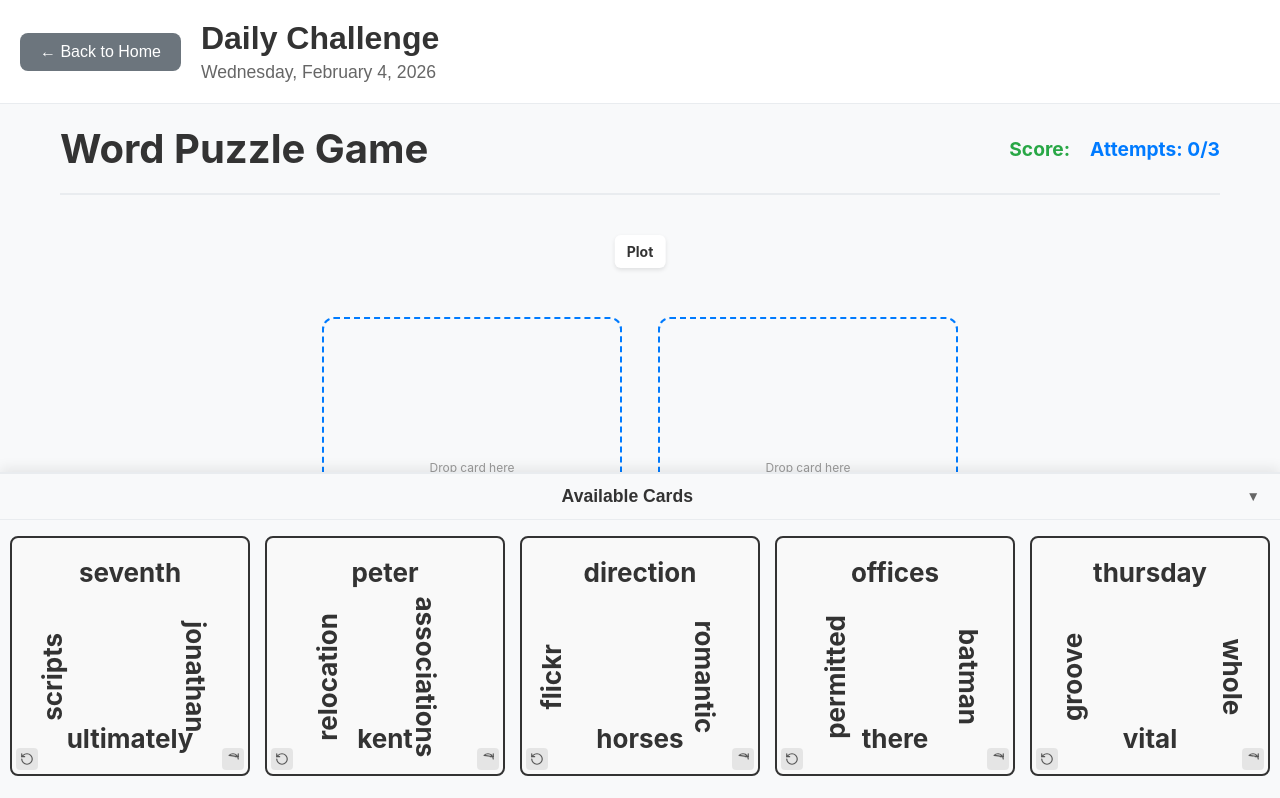
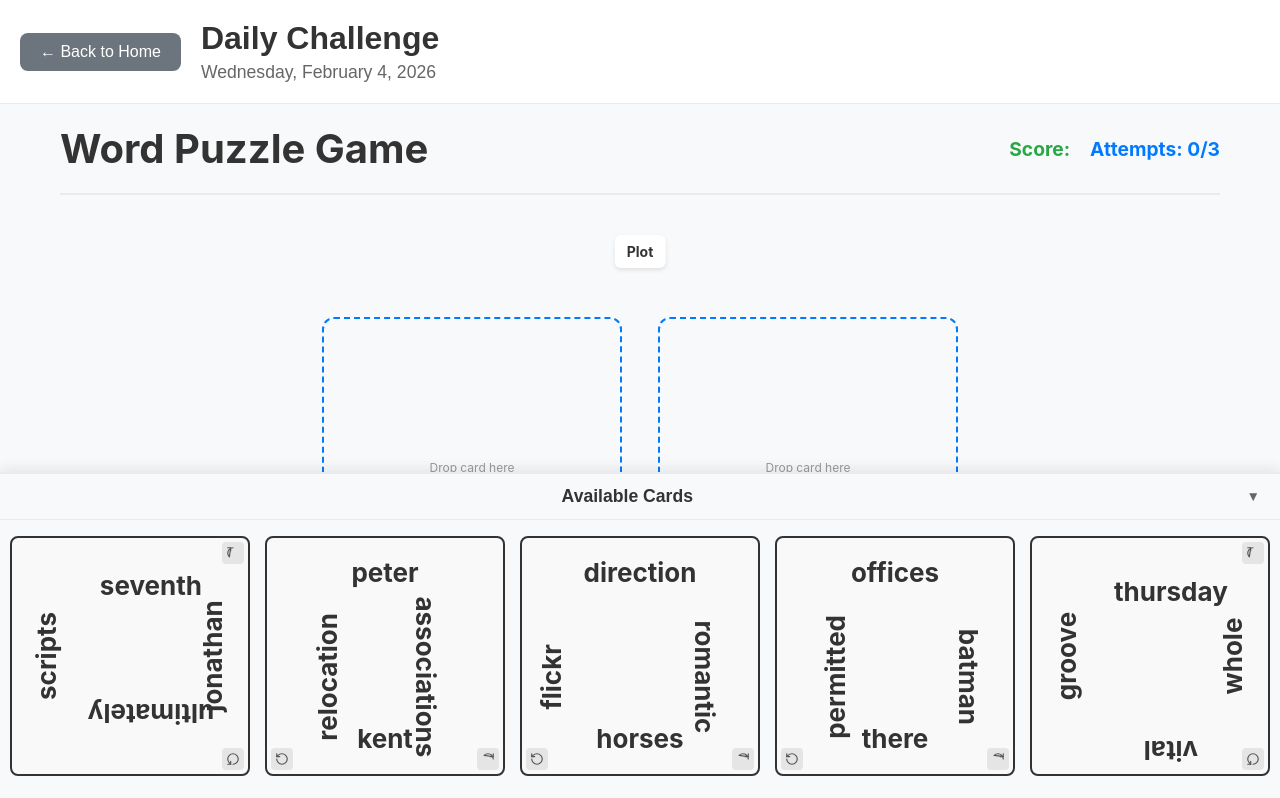
Before and after one commit to joelatwo/solo-clover, a Next.js app: page /puzzle/2-4-2026 in a window 1280 px wide. Shown: the top 798 px of the page. Built offline with nearby package versions, Linux system fonts and the light colour scheme.

Commit message:
Rotation is now working

```diff
--- a/src/components/Card.module.css
+++ b/src/components/Card.module.css
@@ -7,7 +7,8 @@
   position: relative;
   cursor: pointer;
   user-select: none;
-  transition: all 0.2s ease;
+  transition: border-color 0.2s ease, box-shadow 0.2s ease,
+    transform 0.28s ease-out;
   display: flex;
   align-items: center;
   justify-content: center;
@@ -21,35 +22,6 @@
 .card.dragging {
   opacity: 0.5;
   transform: rotate(5deg);
-}
-
-/* Animate from "previous" angle to 0° so words are already correct and don't shift */
-@keyframes spinRight {
-  from {
-    transform: rotate(-90deg);
-  }
-  to {
-    transform: rotate(0deg);
-  }
-}
-
-@keyframes spinLeft {
-  from {
-    transform: rotate(90deg);
-  }
-  to {
-    transform: rotate(0deg);
-  }
-}
-
-.card.rotatingRight {
-  animation: spinRight 0.28s ease-out forwards;
-  transition: none;
-}
-
-.card.rotatingLeft {
-  animation: spinLeft 0.28s ease-out forwards;
-  transition: none;
 }
 
 .card.placed {
@@ -123,16 +95,10 @@
   transition: background 0.15s ease, color 0.15s ease;
 }
 
-.rotateBtnLeft:hover:not(:disabled),
-.rotateBtnRight:hover:not(:disabled) {
+.rotateBtnLeft:hover,
+.rotateBtnRight:hover {
   background: rgba(0, 123, 255, 0.2);
   color: #007bff;
-}
-
-.rotateBtnLeft:disabled,
-.rotateBtnRight:disabled {
-  opacity: 0.6;
-  cursor: not-allowed;
 }
 
 .rotateBtnLeft {
--- a/src/components/Card.tsx
+++ b/src/components/Card.tsx
@@ -2,7 +2,6 @@
 
 import { useDrag } from "react-dnd";
 import { Card as CardType } from "@/types/game";
-import { useState, useCallback } from "react";
 import styles from "./Card.module.css";
 
 interface CardProps {
@@ -54,8 +53,6 @@ export default function Card({
   onRotateLeft,
   onRotateRight,
 }: CardProps) {
-  const [rotating, setRotating] = useState<"left" | "right" | null>(null);
-
   const [{ isDragging: isDragActive }, drag] = useDrag({
     type: "card",
     item: { id: card.id, card },
@@ -65,26 +62,11 @@ export default function Card({
     canDrag: !isPlaced,
   });
 
-  const handleAnimationEnd = useCallback(
-    (e: React.AnimationEvent) => {
-      if (e.target !== e.currentTarget || !rotating) return;
-      setRotating(null);
-    },
-    [rotating]
-  );
-
+  // Data is fixed: words[0]=top, words[1]=right, words[2]=bottom, words[3]=left.
+  // Rotation is visual only (CSS transform on the card).
   const getWordAtPosition = (position: "top" | "right" | "bottom" | "left") => {
-    const positions: ("top" | "right" | "bottom" | "left")[] = [
-      "top",
-      "right",
-      "bottom",
-      "left",
-    ];
-    const currentIndex = positions.indexOf(position);
-    // Rotation: top→left, left→bottom, bottom→right, right→top (words move with the card)
-    const r = card.rotation / 90;
-    const rotatedIndex = (currentIndex - r + 4) % 4;
-    return card.words[rotatedIndex];
+    const index = { top: 0, right: 1, bottom: 2, left: 3 }[position];
+    return card.words[index];
   };
 
   return (
@@ -92,12 +74,10 @@ export default function Card({
       ref={drag as any}
       className={`${styles.card} ${isDragActive ? styles.dragging : ""} ${
         isPlaced ? styles.placed : ""
-      } ${isIncorrect ? styles.incorrect : ""} ${
-        rotating
-          ? styles[rotating === "right" ? "rotatingRight" : "rotatingLeft"]
-          : ""
-      }`}
-      onAnimationEnd={handleAnimationEnd}
+      } ${isIncorrect ? styles.incorrect : ""}`}
+      style={{
+        transform: `rotate(${card.rotation + (isDragActive ? 5 : 0)}deg)`,
+      }}
     >
       <div className={`${styles.word} ${styles.wordTop}`}>
         {getWordAtPosition("top")}
@@ -116,13 +96,9 @@ export default function Card({
           <button
             type="button"
             className={styles.rotateBtnLeft}
-            disabled={!!rotating}
             onClick={(e) => {
               e.stopPropagation();
-              if (onRotateLeft && !rotating) {
-                onRotateLeft();
-                setRotating("left");
-              }
+              onRotateLeft?.();
             }}
             aria-label="Rotate left"
           >
@@ -131,13 +107,9 @@ export default function Card({
           <button
             type="button"
             className={styles.rotateBtnRight}
-            disabled={!!rotating}
             onClick={(e) => {
               e.stopPropagation();
-              if (onRotateRight && !rotating) {
-                onRotateRight();
-                setRotating("right");
-              }
+              onRotateRight?.();
             }}
             aria-label="Rotate right"
           >
--- a/src/hooks/useGameLogic.ts
+++ b/src/hooks/useGameLogic.ts
@@ -49,7 +49,7 @@ export function useGameLogic(initialPuzzle: PuzzleType | null) {
   }, [initialPuzzle]);
 
   const rotateCard = (cardId: string, direction: RotateDirection) => {
-    const delta = direction === "right" ? -90 : 90;
+    const delta = direction === "right" ? 90 : -90;
     setAvailableCards((prev) =>
       prev.map((card) =>
         card.id === cardId
@@ -67,7 +67,7 @@ export function useGameLogic(initialPuzzle: PuzzleType | null) {
     position: SlotPosition,
     direction: RotateDirection
   ) => {
-    const delta = direction === "right" ? -90 : 90;
+    const delta = direction === "right" ? 90 : -90;
     setPlacedCards((prev) => {
       const card = prev[position];
       if (!card) return prev;
```
